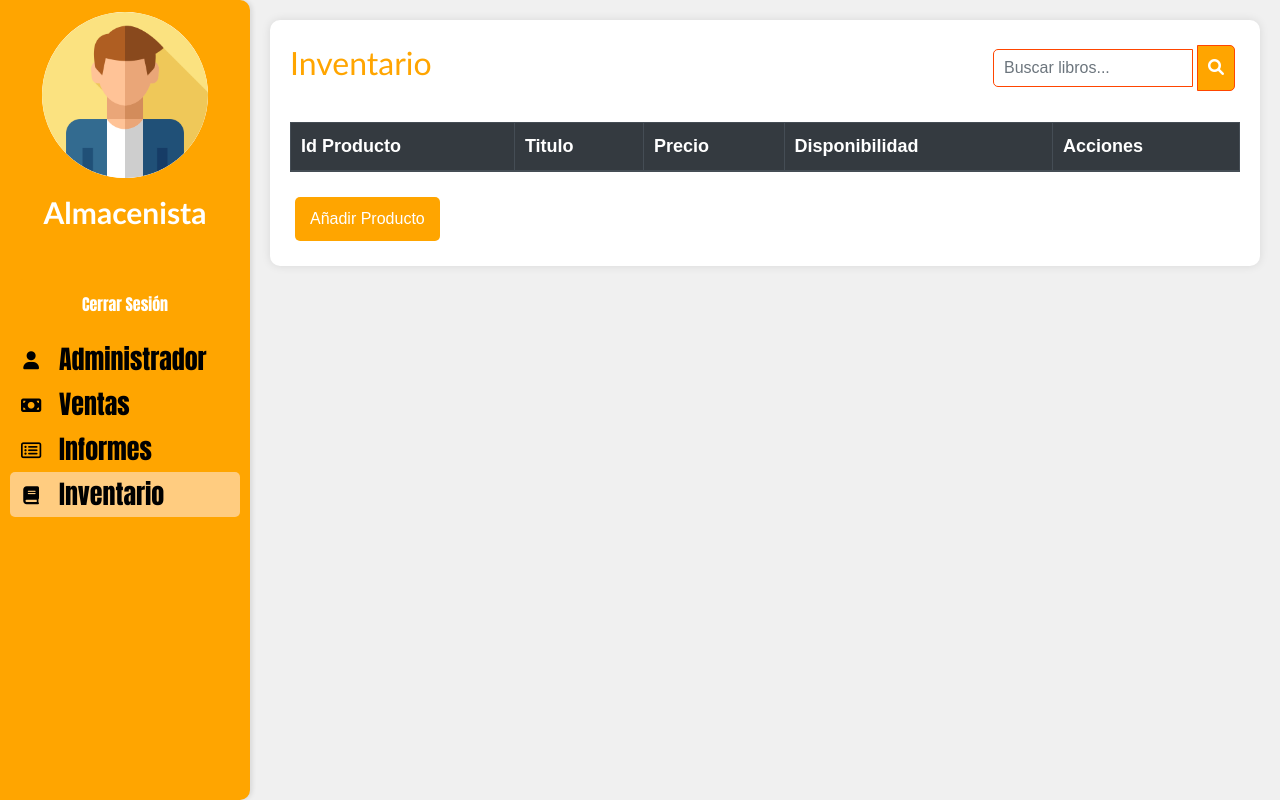
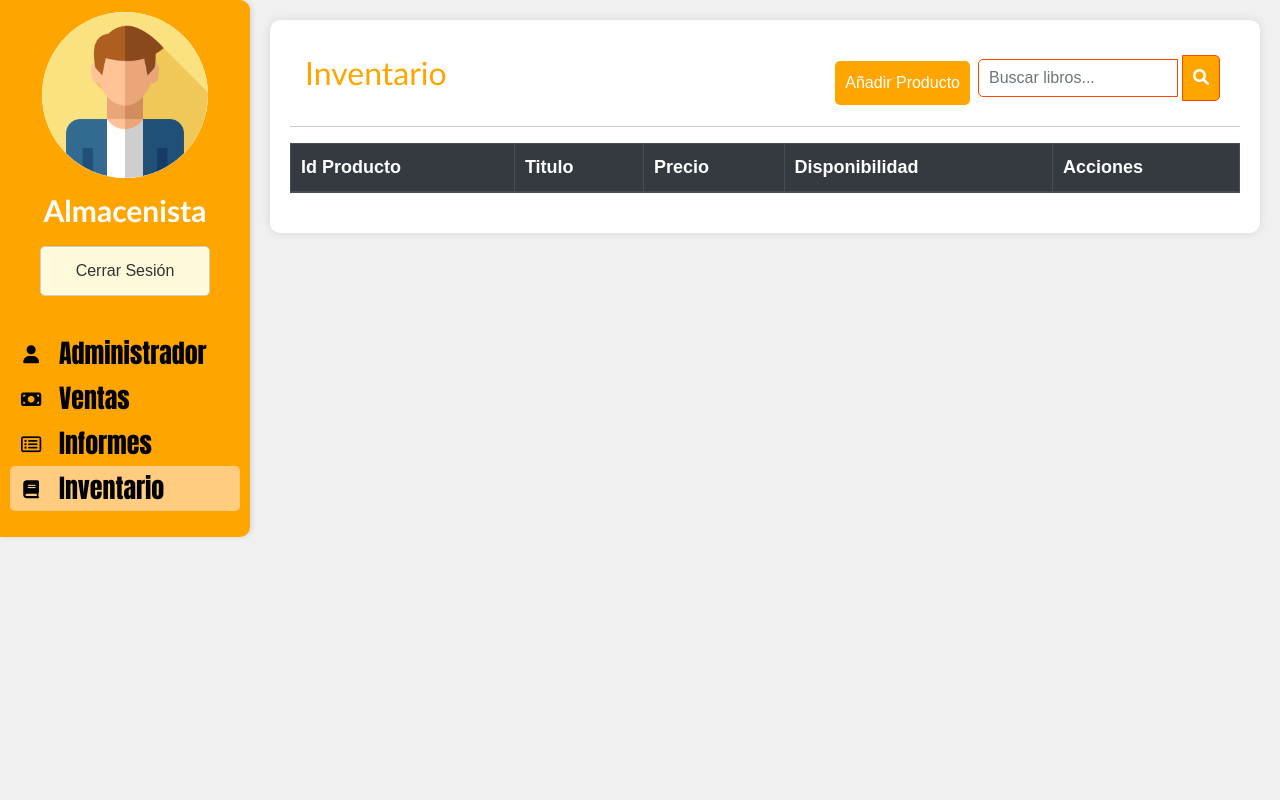
Before and after one commit to AxlAleT/BookSpot-Django, a Django app: template bookspot/inventory/templates/inventario.html in a window 1280 px wide. Run offline with Django 5.2, Linux system fonts and the light colour scheme; the template is opened without the code that fills it, so the values that code supplies are empty; parts of the project's set-up code (start-up, migrations or seed data) failed here and were passed over; some libraries are stand-ins or nearby versions.

Commit message:
the sidebar style and the inventory table style got separated

```diff
--- /dev/null
+++ b/bookspot/core/static/sidebarStyle.css
@@ -0,0 +1,142 @@
+body {
+    margin: 0;
+    font-family: Arial, sans-serif;
+    display: flex;
+    height: 100%;
+    background-color: #f0f0f0;
+}
+
+.btn {
+    background-color: orange;
+    color: white;
+    border: none;
+    padding: 10px 10px;
+    margin: 5px;
+    border-radius: 5px;
+    cursor: pointer;
+    font-size: 16px;
+    transition: background-color 0.3s;
+}
+
+.btn:hover {
+    background-color: #ffcc80;
+}
+
+.sidebar {
+    width: 250px;
+    background-color: orange;
+    padding: 10px;
+    display: flex;
+    flex-direction: column;
+    align-items: center;
+    border-radius: 0 10px 10px 0;
+    box-shadow: 2px 0 5px rgba(0, 0, 0, 0.1);
+    overflow-y: auto;
+}
+
+.profile {
+    text-align: center;
+    display: flex;
+    flex-direction: column;
+    align-items: center;
+    justify-content: center;
+    gap: 8px;
+    margin-bottom: 30px;
+}
+
+.profile-picture {
+    width: 170px;
+    height: 170px;
+    border-radius: 50%;
+    overflow: hidden;
+    background-color: white;
+    display: flex;
+    justify-content: center;
+    align-items: center;
+    border: 2px solid orange;
+}
+
+.profile p {
+    font-size: 30px;
+    font-family: 'Gill Sans', 'Gill Sans MT', Calibri, 'Trebuchet MS', sans-serif;
+    font-weight: bold;
+    color: white;
+    margin: 0; /* Remove margin to avoid extra spacing */
+}
+
+.logout-button {
+    width: 100%; /* Makes it adapt to parent width */
+    max-width: 230px; /* Ensures a maximum size */
+    height: 50px;
+    background-color: #fffADA;
+    border: 1px solid #ccc;
+    color: #333;
+    padding: 10px 0;
+    text-align: center;
+}
+
+.logout-button:hover {
+    background-color: #f0f0f0;
+}
+
+
+.profile-picture img {
+    width: 100%;
+    height: 100%;
+    object-fit: cover;
+}
+
+.menu {
+    list-style: none;
+    padding: 0;
+    width: 100%;
+}
+
+.menu li {
+    display: flex;
+    align-items: center;
+    padding: 3px 3px;
+    width: 100%;
+    cursor: pointer;
+    transition: background-color 0.3s;
+    color: rgb(0, 0, 0);
+    font-family: Impact, Haettenschweiler, 'Arial Narrow Bold', sans-serif;
+    border-radius: 5px;
+    font-size: 18px;
+}
+
+.menu li:hover {
+    background-color: #ffcc80;
+}
+
+.menu li img.icon {
+    width: 36px;
+    height: 36px;
+    margin-right: 20px;
+}
+
+.menu li i {
+    width: 36px;
+    height: 36px;
+    display: flex;
+    justify-content: center;
+    align-items: center;
+    margin-right: 10px;
+}
+
+.menu li.active {
+    background-color: #ffcc80;
+}
+
+.menu li span {
+    flex: 1;
+    text-align: left;
+    font-size: 26px;
+}
+
+
+.main-content {
+    flex: 1;
+    padding: 20px;
+    overflow-y: auto;
+}
--- a/bookspot/core/static/style.css
+++ /dev/null
@@ -1,383 +0,0 @@
-body {
-    margin: 0;
-    font-family: Arial, sans-serif;
-    display: flex;
-    height: 100vh;
-    background-color: #f0f0f0;
-}
-
-.sidebar {
-    width: 250px;
-    background-color: orange;
-    padding: 10px;
-    display: flex;
-    flex-direction: column;
-    align-items: center;
-    border-radius: 0 10px 10px 0;
-    box-shadow: 2px 0 5px rgba(0, 0, 0, 0.1);
-    overflow-y: auto;
-}
-
-.sidebar-footer {
-  text-align: center;
-}
-
-.logout-button {
-  width: 230px; height: 50px;
-  background-color: #fff;
-  border: 1px solid #ccc;
-  color: #333;
-  padding: 8px 0;
-}
-.logout-button:hover {
-  background-color: #f0f0f0;
-}
-
-.profile {
-    text-align: center;
-    margin-bottom: 20px;
-}
-
-.profile-picture {
-    width: 170px;
-    height: 170px;
-    border-radius: 50%;
-    overflow: hidden;
-    background-color: white;
-    display: flex;
-    justify-content: center;
-    align-items: center;
-    border: 2px solid orange;
-}
-
-.profile-picture img {
-    width: 100%;
-    height: 100%;
-    object-fit: cover;
-}
-
-.profile p {
-    font-size: 30px;
-    font-family: 'Gill Sans', 'Gill Sans MT', Calibri, 'Trebuchet MS', sans-serif;
-    margin-top: 10px;
-    font-weight: bold;
-    color: white;
-}
-
-.menu {
-    list-style: none;
-    padding: 0;
-    width: 100%;
-}
-
-.menu li {
-    display: flex;
-    align-items: center;
-    padding: 3px 3px;
-    width: 100%;
-    cursor: pointer;
-    transition: background-color 0.3s;
-    color: rgb(0, 0, 0);
-    font-family: Impact, Haettenschweiler, 'Arial Narrow Bold', sans-serif;
-    border-radius: 5px;
-    font-size: 18px;
-}
-
-.menu li:hover {
-    background-color: #ffcc80;
-}
-
-.menu li img.icon {
-    width: 36px;
-    height: 36px;
-    margin-right: 20px;
-}
-
-.menu li i {
-    width: 36px;
-    height: 36px;
-    display: flex;
-    justify-content: center;
-    align-items: center;
-    margin-right: 10px;
-}
-
-.menu li.active {
-    background-color: #ffcc80;
-}
-
-.menu li span {
-    flex: 1;
-    text-align: left;
-    font-size: 26px;
-}
-
-.main-content {
-    flex: 1;
-    padding: 20px;
-    overflow-y: auto;
-}
-
-.section {
-    display: none;
-}
-
-.section.active {
-    display: block;
-}
-
-.selection-bar {
-    display: flex;
-    justify-content: center;
-    margin-bottom: 20px;
-}
-
-.selection-button {
-    background-color: #f0f0f0;
-    color: #333;
-    border: 1px solid #ddd;
-    padding: 10px 20px;
-    cursor: pointer;
-    transition: background-color 0.3s;
-    margin: 0 5px;
-}
-
-.selection-button.active, .selection-button:hover {
-    background-color: orange;
-    color: white;
-    border-color: orange;
-}
-
-.view {
-    display: none;
-}
-
-.view.active {
-    display: block;
-}
-
-#inventory-table {
-    background-color: white;
-    padding: 20px;
-    border-radius: 10px;
-    box-shadow: 0 0 10px rgba(0, 0, 0, 0.1);
-}
-
-#inventory-table h1 {
-    color: orange;
-    font-family: 'Gill Sans', 'Gill Sans MT', Calibri, 'Trebuchet MS', sans-serif;
-    font-size: 32px;
-    margin-bottom: 20px;
-}
-
-.search-bar {
-    display: flex;
-    justify-content: space-between;
-    align-items: center;
-    margin-bottom: 10px;
-}
-
-.search-bar input {
-    padding: 10px;
-    border: 1px solid #ddd;
-    border-radius: 5px 0 0 5px;
-    width: 200px;
-    font-size: 16px;
-    flex: 1;
-    border-color: orangered;
-    margin-right: -1px;
-}
-
-.search-bar button {
-    padding: 10px;
-    border: 1px solid #ddd;
-    border-radius: 0 5px 5px 0;
-    background-color: orange;
-    color: white;
-    cursor: pointer;
-    border-color: orangered;
-}
-
-.search-bar button:hover {
-    background-color: #ffcc80;
-}
-
-.search-bar button i {
-    font-size: 16px;
-}
-
-.inventory-table {
-    width: 100%;
-    border-collapse: collapse;
-    margin-bottom: 20px;
-}
-
-.inventory-table th,
-.inventory-table td {
-    border: 1px solid #ddd;
-    padding: 10px;
-    text-align: left;
-    font-family: Arial, sans-serif;
-    font-size: 18px;
-}
-
-.inventory-table th {
-    background-color: orange;
-    color: white;
-}
-
-.inventory-table tbody tr:nth-child(even) {
-    background-color: #f9f9f9;
-}
-
-.btn {
-    background-color: orange;
-    color: white;
-    border: none;
-    padding: 10px 15px;
-    margin: 5px;
-    border-radius: 5px;
-    cursor: pointer;
-    font-size: 16px;
-    transition: background-color 0.3s;
-}
-
-.btn:hover {
-    background-color: #ffcc80;
-}
-
-#add-book-form,
-#edit-book-modal {
-    display: none;
-    background-color: white;
-    padding: 20px;
-    border-radius: 10px;
-    box-shadow: 0 0 10px rgba(0, 0, 0, 0.1);
-    position: fixed;
-    top: 50%;
-    left: 50%;
-    transform: translate(-50%, -50%);
-    z-index: 1000;
-}
-
-#add-book-form h2,
-#edit-book-modal h2 {
-    margin-top: 0;
-    color: orange;
-}
-
-#form-agregar-libro label,
-#form-editar-libro label {
-    display: block;
-    margin-bottom: 5px;
-}
-
-#form-agregar-libro input,
-#form-editar-libro input {
-    width: 100%;
-    padding: 10px;
-    margin-bottom: 10px;
-    border: 1px solid #ddd;
-    border-radius: 5px;
-    font-size: 16px;
-}
-
-#form-agregar-libro button,
-#form-editar-libro button {
-    width: 100%;
-    padding: 10px;
-    background-color: orange;
-    color: white;
-    border: none;
-    border-radius: 5px;
-    font-size: 16px;
-    cursor: pointer;
-    transition: background-color 0.3s;
-}
-
-#form-agregar-libro button:hover,
-#form-editar-libro button:hover {
-    background-color: #ffcc80;
-}
-
-#edit-book-modal .close {
-    position: absolute;
-    top: 10px;
-    right: 10px;
-    background-color: transparent;
-    border: none;
-    font-size: 20px;
-    cursor: pointer;
-}
-
-/* Estilos para la sección de apartados */
-.container {
-    background-color: white;
-    padding: 20px;
-    border-radius: 10px;
-    box-shadow: 0 0 10px rgba(0, 0, 0, 0.1);
-    margin-bottom: 20px;
-}
-
-.container h1, .container h2 {
-    color: orange;
-    font-family: 'Gill Sans', 'Gill Sans MT', Calibri, 'Trebuchet MS', sans-serif;
-    margin-bottom: 20px;
-}
-
-nav {
-    display: flex;
-    justify-content: space-around;
-    margin-bottom: 20px;
-}
-
-nav button {
-    background-color: orange;
-    color: white;
-    border: none;
-    padding: 10px 20px;
-    cursor: pointer;
-    transition: background-color 0.3s;
-}
-
-nav button:hover, nav button.active {
-    background-color: #ffcc80;
-}
-
-.form-section {
-    display: none;
-}
-
-.form-section.active {
-    display: block;
-}
-
-form {
-    display: flex;
-    flex-direction: column;
-}
-
-form label {
-    margin-bottom: 5px;
-    font-weight: bold;
-}
-
-form input, form textarea {
-    padding: 10px;
-    margin-bottom: 10px;
-    border: 1px solid #ddd;
-    border-radius: 5px;
-}
-
-form button {
-    background-color: orange;
-    color: white;
-    border: none;
-    padding: 10px;
-    cursor: pointer;
-    transition: background-color 0.3s;
-}
-
-form button:hover {
-    background-color: #ffcc80;
-}
--- /dev/null
+++ b/bookspot/inventory/static/inventoryStyle.css
@@ -0,0 +1,197 @@
+.section {
+    display: none;
+}
+
+.section.active {
+    display: block;
+}
+
+.selection-bar {
+    display: flex;
+    justify-content: center;
+    margin-bottom: 20px;
+}
+
+.selection-button {
+    background-color: #f0f0f0;
+    color: #333;
+    border: 1px solid #ddd;
+    padding: 10px 20px;
+    cursor: pointer;
+    transition: background-color 0.3s;
+    margin: 0 5px;
+}
+
+.selection-button.active, .selection-button:hover {
+    background-color: orange;
+    color: white;
+    border-color: orange;
+}
+
+.view {
+    display: none;
+}
+
+.view.active {
+    display: block;
+}
+
+#inventory-table {
+    background-color: white;
+    padding: 20px;
+    border-radius: 10px;
+    box-shadow: 0 0 10px rgba(0, 0, 0, 0.1);
+}
+
+#inventory-table h1 {
+    color: orange;
+    font-family: 'Gill Sans', 'Gill Sans MT', Calibri, 'Trebuchet MS', sans-serif;
+    font-size: 32px;
+    margin-bottom: 20px;
+}
+
+.search-bar {
+    display: flex;
+    justify-content: space-between;
+    align-items: center;
+    margin-bottom: 10px;
+}
+
+.search-bar input {
+    padding: 10px;
+    border: 1px solid #ddd;
+    border-radius: 5px 0 0 5px;
+    width: 200px;
+    font-size: 16px;
+    flex: 1;
+    border-color: orangered;
+    margin-right: -1px;
+}
+
+.search-bar button {
+    padding: 10px;
+    border: 1px solid #ddd;
+    border-radius: 0 5px 5px 0;
+    background-color: orange;
+    color: white;
+    cursor: pointer;
+    border-color: orangered;
+}
+
+.search-bar button:hover {
+    background-color: #ffcc80;
+    border-color: orangered;
+}
+
+.search-bar button i {
+    font-size: 16px;
+}
+
+.inventory-table {
+    width: 100%;
+    border-collapse: collapse;
+    margin-bottom: 20px;
+}
+
+.inventory-table th,
+.inventory-table td {
+    border: 1px solid #ddd;
+    padding: 10px;
+    text-align: left;
+    font-family: Arial, sans-serif;
+    font-size: 18px;
+}
+
+.inventory-table th {
+    background-color: orange;
+    color: white;
+}
+
+.inventory-table tbody tr:nth-child(even) {
+    background-color: #f9f9f9;
+}
+
+#add-book-form,
+#edit-book-modal {
+    display: none;
+    background-color: white;
+    padding: 20px;
+    border-radius: 10px;
+    box-shadow: 0 0 10px rgba(0, 0, 0, 0.1);
+    position: fixed;
+    top: 50%;
+    left: 50%;
+    transform: translate(-50%, -50%);
+    z-index: 1000;
+}
+
+#add-book-form h2,
+#edit-book-modal h2 {
+    margin-top: 0;
+    color: orange;
+}
+
+#form-agregar-libro label,
+#form-editar-libro label {
+    display: block;
+    margin-bottom: 5px;
+}
+
+#form-agregar-libro input,
+#form-editar-libro input {
+    width: 100%;
+    padding: 10px;
+    margin-bottom: 10px;
+    border: 1px solid #ddd;
+    border-radius: 5px;
+    font-size: 16px;
+}
+
+#form-agregar-libro button,
+#form-editar-libro button {
+    width: 100%;
+    padding: 10px;
+    background-color: orange;
+    color: white;
+    border: none;
+    border-radius: 5px;
+    font-size: 16px;
+    cursor: pointer;
+    transition: background-color 0.3s;
+}
+
+#form-agregar-libro button:hover,
+#form-editar-libro button:hover {
+    background-color: #ffcc80;
+}
+
+#edit-book-modal .close {
+    position: absolute;
+    top: 10px;
+    right: 10px;
+    background-color: transparent;
+    border: none;
+    font-size: 20px;
+    cursor: pointer;
+}
+
+/* Sticky header styling */
+.header-bar {
+  position: sticky;
+  top: 0;
+  background: #fff;
+  z-index: 100;  /* Ensure it sits above the table */
+  padding: 10px 15px;
+  border-bottom: 1px solid #ccc;
+}
+
+/* Add a right margin to the add button if needed */
+.header-actions button.add {
+  margin-right: 10px;
+}
+
+/* Optionally, if your table scrolls, wrap it in a container with scroll */
+.table-container {
+  max-height: calc(100vh - 200px);  /* adjust based on your layout */
+  overflow-y: auto;
+}
--- a/bookspot/inventory/templates/inventario.html
+++ b/bookspot/inventory/templates/inventario.html
@@ -8,7 +8,8 @@
     <!-- External CSS (kept as is) -->
     <link rel="stylesheet" href="https://stackpath.bootstrapcdn.com/bootstrap/4.5.2/css/bootstrap.min.css">
     <!-- Use Django static for local CSS -->
-    <link rel="stylesheet" href="{% static 'style.css' %}">
+    <link rel="stylesheet" href="{% static 'sidebarStyle.css' %}">
+    <link rel="stylesheet" href="{% static 'inventoryStyle.css' %}">
     <!-- External CSS (kept as is) -->
     <link rel="stylesheet" href="https://cdnjs.cloudflare.com/ajax/libs/font-awesome/6.0.0-beta3/css/all.min.css">
     <!-- Use Django static for the favicon -->
@@ -22,12 +23,10 @@
             <img src="{% static 'man.png' %}" alt="Administrador">
         </div>
         <p>Almacenista</p>
+        <button class="btn btn-outline-light logout-button" onclick="logout()">Cerrar Sesión</button>
     </div>
 
     <ul class="menu">
-        <li class="sidebar-footer">
-            <button class="btn btn-outline-light logout-button" onclick="logout()">Cerrar Sesión</button>
-        </li>
         <li data-section="roles">
             <i class="fa-solid fa-user"></i>
             <span>Administrador</span>
@@ -49,14 +48,19 @@
 <div class="main-content">
     <div id="inventario" class="section active">
         <div id="inventory-table" class="view active">
-            <div class="d-flex justify-content-between align-items-center mb-3">
-                <h1>Inventario</h1>
+            <div class="header-bar d-flex justify-content-between align-items-center mb-3">
+              <h1>Inventario</h1>
+              <div class="header-actions d-flex align-items-center">
+                <button class="btn btn-success add mr-2" onclick="mostrarFormularioAgregar()">Añadir Producto</button>
                 <div class="search-bar">
-                    <input type="text" id="search-input" class="form-control" placeholder="Buscar libros...">
-                    <button class="btn btn-primary search-button"><i class="fa fa-search"></i></button>
+                  <input type="text" id="search-input" class="form-control" placeholder="Buscar libros...">
+                  <button class="btn btn-primary search-button"><i class="fa fa-search"></i></button>
                 </div>
+              </div>
             </div>
-            <table class="table table-striped inventory-table">
+
+            <div class="table-container">
+                <table class="table table-striped inventory-table">
                 <thead class="thead-dark">
                 <tr>
                     <th>Id Producto</th>
@@ -70,7 +74,7 @@
                 <!-- Filas de inventario aquí -->
                 </tbody>
             </table>
-            <button class="btn btn-success add" onclick="mostrarFormularioAgregar()">Añadir Producto</button>
+            </div>
             <div id="add-book-form" class="modal" style="display: none;">
                 <div class="modal-dialog">
                     <div class="modal-content">
```
